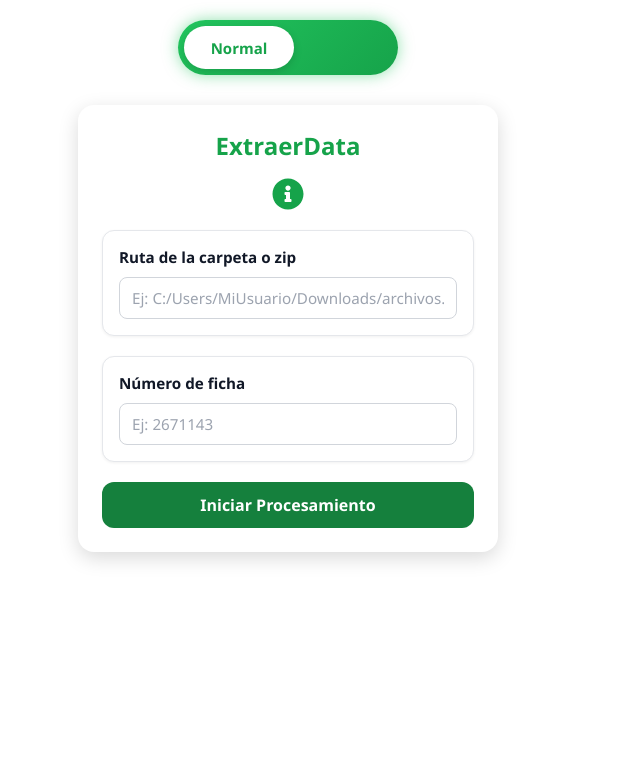
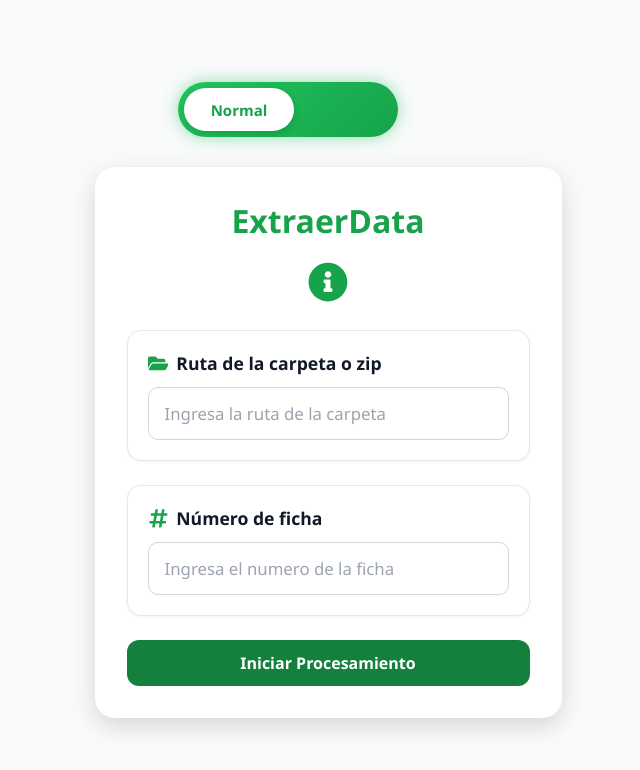
Before and after one commit to Yair4430/ExtraerData, a React (Vite) app in the folder FRONTEND/: page / in a window 1280 px wide. Shown: the top 770 px of the page, without its empty margins (352-992 px from the left). Built offline with nearby package versions, Linux system fonts and the light colour scheme.

Commit message:
Unos ajustes de diseño

```diff
--- a/FRONTEND/src/ExtraerData/normalProcessor.jsx
+++ b/FRONTEND/src/ExtraerData/normalProcessor.jsx
@@ -1,7 +1,7 @@
 import { useState } from "react";
 import Swal from "sweetalert2";
 import withReactContent from "sweetalert2-react-content";
-import { FaInfoCircle } from "react-icons/fa";
+import { FaInfoCircle, FaFolderOpen, FaHashtag } from "react-icons/fa"; // <-- Agregamos más íconos
 import "./processorStyles.css";
 
 const MySwal = withReactContent(Swal);
@@ -101,24 +101,30 @@ function NormalProcessor() {
       </div>
 
       <div className="input-box">
-        <label className="input-label">Ruta de la carpeta o zip</label>
+        <label className="input-label">
+          <FaFolderOpen className="label-icon green" />
+          Ruta de la carpeta o zip
+        </label>
         <input
           type="text"
           value={ruta}
           onChange={(e) => setRuta(e.target.value)}
-          placeholder="Ej: C:/Users/MiUsuario/Downloads/archivos.zip"
+          placeholder="Ingresa la ruta de la carpeta"
           className="input-field"
           disabled={loading}
         />
       </div>
 
       <div className="input-box">
-        <label className="input-label">Número de ficha</label>
+        <label className="input-label">
+          <FaHashtag className="label-icon green" />
+          Número de ficha
+        </label>
         <input
           type="text"
           value={ficha}
           onChange={(e) => setFicha(e.target.value)}
-          placeholder="Ej: 2671143"
+          placeholder="Ingresa el numero de la ficha"
           className="input-field"
           disabled={loading}
         />
--- a/FRONTEND/src/ExtraerData/processorStyles.css
+++ b/FRONTEND/src/ExtraerData/processorStyles.css
@@ -5,18 +5,30 @@
   font-family: "Segoe UI", Tahoma, Geneva, Verdana, sans-serif;
 }
 
+/* ===== Contenedor de la pantalla ===== */
+body, html {
+  height: 100%;
+  display: flex;
+  justify-content: center;
+  align-items: center;
+  background: #f9fafb;
+}
+
 /* ===== Contenedor principal ===== */
 .card-container {
   background: #ffffff;
-  border-radius: 16px;
-  padding: 24px;
-  max-width: 420px;
-  width: 95%;
-  box-shadow: 0 6px 20px rgba(0, 0, 0, 0.15);
-  margin: 0 auto;
+  border-radius: 20px;
+  padding: 32px;
+
+  width: 100%;
+  max-width: none;
+  margin: 0 40px; /* un pequeño espacio a los lados */
+
+  box-shadow: 0 8px 24px rgba(0, 0, 0, 0.15);
   animation: fadeIn 0.3s ease;
   text-align: center;
 }
+
 
 /* Animación suave */
 @keyframes fadeIn {
@@ -26,22 +38,22 @@
 
 /* ===== Título ===== */
 .card-title {
-  font-size: 1.5rem;
+  font-size: 2rem;
   font-weight: bold;
   color: #8b5cf6;
-  margin-bottom: 16px;
+  margin-bottom: 20px;
 }
 
 /* ===== Íconos ===== */
 .card-icons {
   display: flex;
   justify-content: center;
-  gap: 24px;
-  margin-bottom: 20px;
+  gap: 28px;
+  margin-bottom: 28px;
 }
 
 .icon {
-  font-size: 2rem;
+  font-size: 2.5rem;
   color: #8b5cf6;
 }
 
@@ -49,9 +61,9 @@
 .input-box {
   background: #ffffff;
   border: 1px solid #e5e7eb;
-  border-radius: 12px;
-  padding: 16px;
-  margin-bottom: 20px;
+  border-radius: 14px;
+  padding: 20px;
+  margin-bottom: 24px;
   text-align: left;
   box-shadow: 0 1px 3px rgba(0,0,0,0.06);
 }
@@ -60,25 +72,25 @@
 .input-label {
   display: flex;
   align-items: center;
-  font-size: 0.95rem;
+  font-size: 1.1rem;
   font-weight: 600;
   color: #111827;
-  margin-bottom: 10px;
+  margin-bottom: 12px;
   gap: 8px;
 }
 
 .label-icon {
-  font-size: 1rem;
+  font-size: 1.3rem;
   color: #8b5cf6;
 }
 
 /* ===== Input ===== */
 .input-field {
   width: 100%;
-  padding: 10px 12px;
+  padding: 14px 16px;
   border: 1px solid #d1d5db;
-  border-radius: 8px;
-  font-size: 0.95rem;
+  border-radius: 10px;
+  font-size: 1.05rem;
   color: #374151;
   outline: none;
   transition: border 0.2s, box-shadow 0.2s;
@@ -99,9 +111,9 @@
   color: #ffffff;
   font-weight: 600;
   border: none;
-  border-radius: 12px;
-  padding: 12px 20px;
-  font-size: 1rem;
+  border-radius: 14px;
+  padding: 16px 24px;
+  font-size: 1.1rem;
   width: 100%;
   cursor: pointer;
   transition: background 0.2s, transform 0.2s;
```
Also changed, not shown: 1 other file (tests, documents, lock files or other folders).
